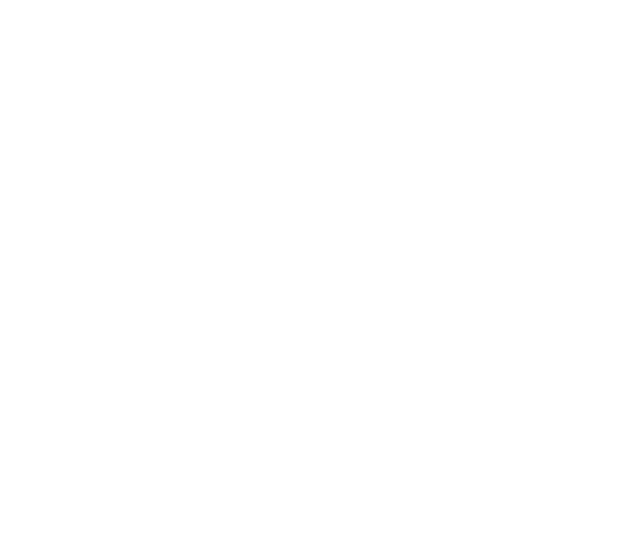
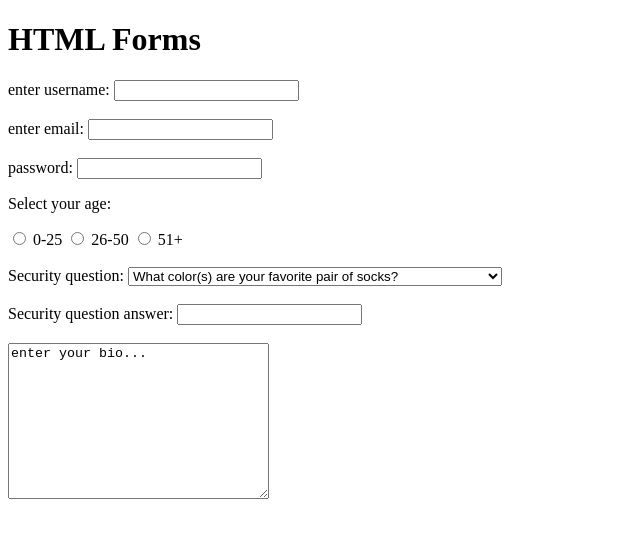
Before and after one commit to Dina2703/alan_project, a plain HTML site: page mario_club/index.html in a window 1280 px wide. Shown: the whole page, without its empty margins (0-640 px from the left). Drawn offline with Linux system fonts and the light colour scheme.

Commit message:
html forms

```diff
--- a/mario_club/index.html
+++ b/mario_club/index.html
@@ -5,7 +5,53 @@
     <meta http-equiv="X-UA-Compatible" content="IE=edge" />
     <meta name="viewport" content="width=device-width, initial-scale=1.0" />
     <link rel="stylesheet" href="style.css" />
-    <title>Mario Club</title>
+    <title>HTML Forms</title>
   </head>
-  <body></body>
+  <body>
+    <h1>HTML Forms</h1>
+
+    <form>
+      <label for="usename">enter username:</label>
+      <input type="text" id="username" name="username" />
+      <br /><br />
+      <label for="email">enter email:</label>
+      <input type="email" id="email" name="email" />
+      <br /><br />
+      <label for="password">password:</label>
+      <input type="password" name="password" />
+
+      <p>Select your age:</p>
+
+      <input type="radio" name="age" value="0-25" id="option-1" />
+      <label for="option-1">0-25</label>
+      <input type="radio" name="age" value="26-50" id="option-2" />
+      <label for="option-2">26-50</label>
+      <input type="radio" name="age" value="51+" id="option-3" />
+      <label for="option-3">51+</label>
+
+      <br /><br />
+
+      <label for="">Security question:</label>
+      <select name="question" id="question">
+        <option value="q1">
+          What color(s) are your favorite pair of socks?
+        </option>
+        <option value="q2">
+          If you could be a vegetable, which vegetable would you be?
+        </option>
+        <option value="q3">What is your best ever security question?</option>
+      </select>
+
+      <br /><br />
+
+      <label for="">Security question answer:</label>
+      <input type="text" id="answer" name="answer" />
+
+      <br /><br />
+
+      <textarea name="bio" id="bio" cols="30" rows="10">
+enter your bio...</textarea
+      >
+    </form>
+  </body>
 </html>
```
